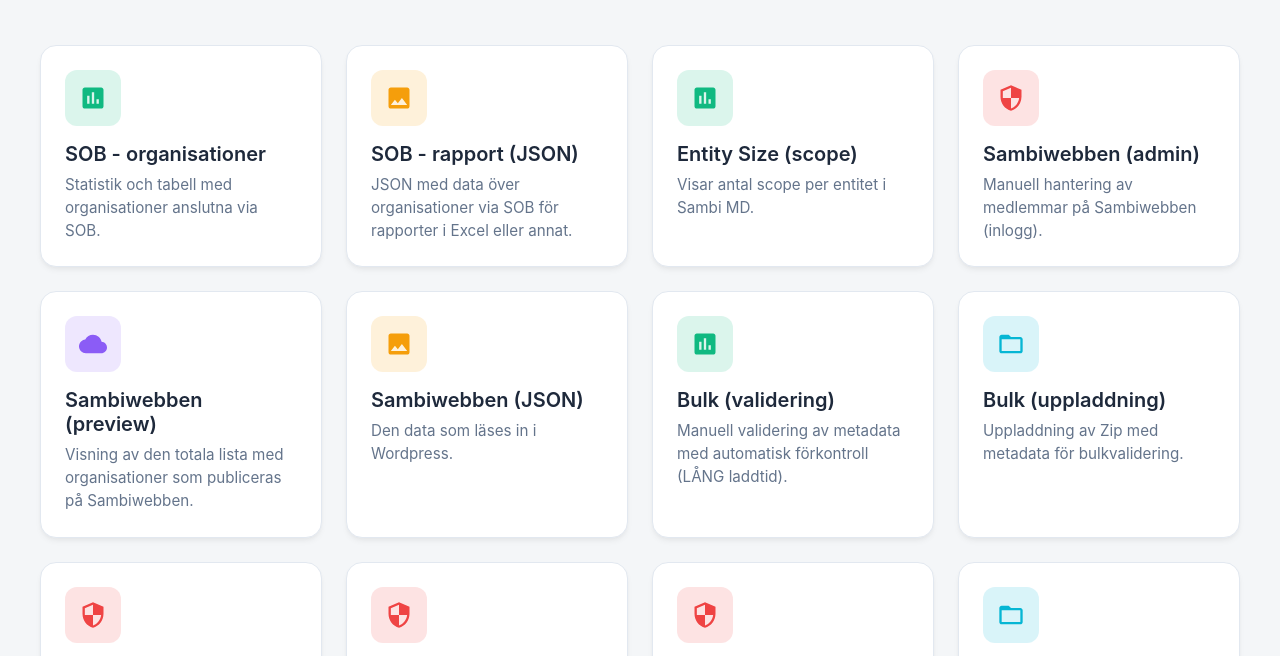
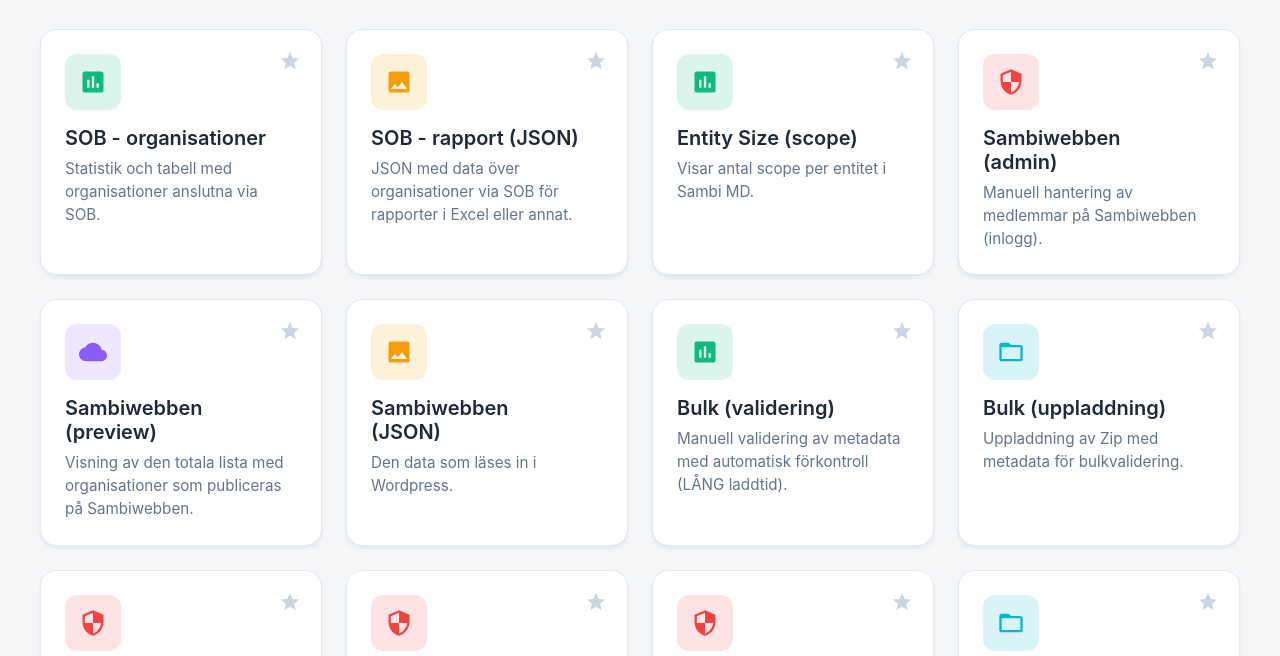
Before and after one commit to rob1sun/portal-fedtools, a plain HTML site: page index.html in a window 1280 px wide. Shown: the part 93-749 px from the top of the page. Drawn offline with Linux system fonts and the light colour scheme.

Commit message:
Update index.html

```diff
--- a/index.html
+++ b/index.html
@@ -7,7 +7,7 @@
     <style>
         /* --- CSS VARIABLES & THEME SETUP --- */
         :root {
-            /* Light Theme (Default) */
+            /* Light Theme */
             --bg-body: #f4f6f8;
             --bg-card: #ffffff;
             --text-main: #1e293b;
@@ -17,7 +17,8 @@
             --border-color: #e2e8f0;
             --btn-bg: #e2e8f0;
             --btn-text: #1e293b;
-            --accent-color: #3b82f6;
+            --fav-star-inactive: #cbd5e1;
+            --fav-star-active: #f59e0b; /* Amber */
         }
 
         /* Dark Theme Override */
@@ -31,10 +32,11 @@
             --border-color: #334155;
             --btn-bg: #334155;
             --btn-text: #f1f5f9;
+            --fav-star-inactive: #475569;
         }
 
         /* --- GLOBAL STYLES --- */
-        * { box-sizing: border-box; margin: 0; padding: 0; transition: background-color 0.3s ease, color 0.3s ease; }
+        * { box-sizing: border-box; margin: 0; padding: 0; transition: background-color 0.3s ease, color 0.3s ease, border-color 0.3s ease; }
 
         body {
             font-family: -apple-system, BlinkMacSystemFont, "Segoe UI", Roboto, Helvetica, Arial, sans-serif;
@@ -50,7 +52,7 @@
             display: flex;
             justify-content: space-between;
             align-items: center;
-            margin-bottom: 3rem;
+            margin-bottom: 2rem;
             max-width: 1200px;
             width: 100%;
             margin-left: auto;
@@ -76,14 +78,34 @@
         }
         .theme-toggle:hover { opacity: 0.9; }
 
-        /* --- GRID LAYOUT --- */
+        /* --- SECTIONS & GRID --- */
+        .content-wrapper {
+            max-width: 1200px;
+            width: 100%;
+            margin: 0 auto;
+        }
+
+        .section-header {
+            font-size: 0.85rem;
+            text-transform: uppercase;
+            letter-spacing: 0.05em;
+            color: var(--text-muted);
+            font-weight: 700;
+            margin-bottom: 1rem;
+            margin-top: 2rem;
+            display: flex;
+            align-items: center;
+            gap: 8px;
+        }
+
+        /* Dölj sektionsrubriker om de är tomma eller default */
+        .hidden { display: none; }
+
         .grid-container {
             display: grid;
             grid-template-columns: repeat(auto-fill, minmax(280px, 1fr));
             gap: 24px;
-            max-width: 1200px;
             width: 100%;
-            margin: 0 auto;
         }
 
         /* --- CARD DESIGN --- */
@@ -100,8 +122,7 @@
             flex-direction: column;
             align-items: flex-start;
             cursor: pointer;
-            position: relative;
-            overflow: hidden;
+            position: relative; /* För att stjärnan ska kunna positioneras absolut */
         }
 
         .card:hover {
@@ -118,21 +139,47 @@
             align-items: center;
             justify-content: center;
             margin-bottom: 16px;
-            background-color: rgba(0,0,0,0.05); /* Fallback */
+            background-color: rgba(0,0,0,0.05);
         }
 
         [data-theme="dark"] .icon-box { background-color: rgba(255,255,255,0.05); }
-
         .icon-box svg { width: 28px; height: 28px; fill: currentColor; }
 
         /* Text Content */
-        .card-title { font-size: 1.25rem; font-weight: 600; margin-bottom: 8px; }
+        .card-title { font-size: 1.25rem; font-weight: 600; margin-bottom: 8px; padding-right: 20px; }
         .card-desc { font-size: 0.95rem; color: var(--text-muted); line-height: 1.5; }
 
+        /* --- FAVORITE STAR --- */
+        .fav-btn {
+            position: absolute;
+            top: 16px;
+            right: 16px;
+            background: transparent;
+            border: none;
+            cursor: pointer;
+            color: var(--fav-star-inactive);
+            padding: 4px;
+            border-radius: 50%;
+            transition: transform 0.2s, color 0.2s;
+            z-index: 2; /* Ligg ovanpå kortets länk */
+        }
+
+        .fav-btn:hover { transform: scale(1.2); }
+
+        .fav-btn.active {
+            color: var(--fav-star-active);
+        }
+
+        .fav-btn svg {
+            width: 22px;
+            height: 22px;
+            fill: currentColor;
+        }
+
         /* --- LOADING STATE --- */
-        .loading { text-align: center; color: var(--text-muted); width: 100%; grid-column: 1 / -1; margin-top: 2rem; }
+        .loading { text-align: center; color: var(--text-muted); margin-top: 2rem; }
 
-        /* --- RESPONSIVE ADJUSTMENTS --- */
+        /* --- RESPONSIVE --- */
         @media (max-width: 600px) {
             body { padding: 1.5rem; }
             header { flex-direction: column; align-items: flex-start; gap: 1rem; }
@@ -153,104 +200,118 @@
         </button>
     </header>
 
-    <main id="appGrid" class="grid-container">
-        <div class="loading">Laddar verktyg...</div>
-    </main>
+    <div class="content-wrapper">
+        <div id="loading" class="loading">Laddar verktyg...</div>
+
+        <div id="favSection" class="hidden">
+            <h3 class="section-header">
+                <svg width="16" height="16" viewBox="0 0 24 24" fill="#f59e0b" stroke="none"><path d="M12 17.27L18.18 21l-1.64-7.03L22 9.24l-7.19-.61L12 2 9.19 8.63 2 9.24l5.46 4.73L5.82 21z"/></svg>
+                Mina Favoriter
+            </h3>
+            <div id="favGrid" class="grid-container"></div>
+        </div>
+
+        <div id="mainSection">
+            <h3 id="mainHeader" class="section-header hidden">Övriga Verktyg</h3>
+            <div id="mainGrid" class="grid-container"></div>
+        </div>
+    </div>
 
     <script>
         // --- 1. CONFIG & ICONS ---
-        // Vi definierar ikonerna här så att JSON-filen blir renare.
-        // JSON behöver bara referera till "admin", "analytics" etc.
         const ICONS = {
             admin: {
                 path: '<path d="M12 2C6.48 2 2 6.48 2 12s4.48 10 10 10 10-4.48 10-10S17.52 2 12 2zm1 17h-2v-2h2v2zm2.07-7.75l-.9.92C13.45 12.9 13 13.5 13 15h-2v-.5c0-1.1.45-2.1 1.17-2.83l1.24-1.26c.37-.36.59-.86.59-1.41 0-1.1-.9-2-2-2s-2 .9-2 2H8c0-2.21 1.79-4 4-4s4 1.79 4 4c0 .88-.36 1.68-.93 2.25z"/>',
-                color: '#3b82f6', // Blue
-                bg: 'rgba(59, 130, 246, 0.15)'
+                color: '#3b82f6', bg: 'rgba(59, 130, 246, 0.15)'
             },
             analytics: {
                 path: '<path d="M19 3H5c-1.1 0-2 .9-2 2v14c0 1.1.9 2 2 2h14c1.1 0 2-.9 2-2V5c0-1.1-.9-2-2-2zM9 17H7v-7h2v7zm4 0h-2V7h2v10zm4 0h-2v-4h2v4z"/>',
-                color: '#10b981', // Green
-                bg: 'rgba(16, 185, 129, 0.15)'
+                color: '#10b981', bg: 'rgba(16, 185, 129, 0.15)'
             },
             cloud: {
                 path: '<path d="M19.35 10.04C18.67 6.59 15.64 4 12 4 9.11 4 6.6 5.64 5.35 8.04 2.34 8.36 0 10.91 0 14c0 3.31 2.69 6 6 6h13c2.76 0 5-2.24 5-5 0-2.64-2.05-4.78-4.65-4.96z"/>',
-                color: '#8b5cf6', // Purple
-                bg: 'rgba(139, 92, 246, 0.15)'
+                color: '#8b5cf6', bg: 'rgba(139, 92, 246, 0.15)'
             },
             security: {
                 path: '<path d="M12 1L3 5v6c0 5.55 3.84 10.74 9 12 5.16-1.26 9-6.45 9-12V5l-9-4zm0 10.99h7c-.53 4.12-3.28 7.79-7 8.94V12H5V6.3l7-3.11v8.8z"/>',
-                color: '#ef4444', // Red
-                bg: 'rgba(239, 68, 68, 0.15)'
+                color: '#ef4444', bg: 'rgba(239, 68, 68, 0.15)'
             },
             media: {
                 path: '<path d="M21 19V5c0-1.1-.9-2-2-2H5c-1.1 0-2 .9-2 2v14c0 1.1.9 2 2 2h14c1.1 0 2-.9 2-2zM8.5 13.5l2.5 3.01L14.5 12l4.5 6H5l3.5-4.5z"/>',
-                color: '#f59e0b', // Amber/Orange
-                bg: 'rgba(245, 158, 11, 0.15)'
+                color: '#f59e0b', bg: 'rgba(245, 158, 11, 0.15)'
             },
             docs: {
                 path: '<path d="M20 6h-8l-2-2H4c-1.1 0-1.99.9-1.99 2L2 18c0 1.1.9 2 2 2h16c1.1 0 2-.9 2-2V8c0-1.1-.9-2-2-2zm0 12H4V8h16v10z"/>',
-                color: '#06b6d4', // Cyan
-                bg: 'rgba(6, 182, 212, 0.15)'
+                color: '#06b6d4', bg: 'rgba(6, 182, 212, 0.15)'
             }
         };
 
-        // --- 2. FALLBACK DATA (Om /data.json saknas) ---
         const DEMO_DATA = [
-            { id: "1", name: "Användarstöd", desc: "Supportsystem och tickets för interna ärenden.", url: "https://example.com/support", iconType: "admin" },
-            { id: "2", name: "Ekonomi & Lön", desc: "Rapportera tid och se lönespecifikationer.", url: "https://example.com/finance", iconType: "analytics" },
-            { id: "3", name: "Dokument", desc: "Centralt arkiv för avtal och policyer.", url: "https://example.com/docs", iconType: "docs" },
-            { id: "4", name: "Säkerhetscenter", desc: "Incidentrapportering och GDPR-loggar.", url: "https://example.com/security", iconType: "security" },
-            { id: "5", name: "Mediabank", desc: "Logotyper, bilder och presentationer.", url: "https://example.com/media", iconType: "media" },
-            { id: "6", name: "Molntjänster", desc: "Status och driftinformation för servrar.", url: "https://example.com/cloud", iconType: "cloud" }
+            { id: "1", name: "Användarstöd", desc: "Supportsystem och tickets.", url: "#", iconType: "admin" },
+            { id: "2", name: "Ekonomi & Lön", desc: "Rapportera tid och se löner.", url: "#", iconType: "analytics" },
+            { id: "3", name: "Dokument", desc: "Centralt arkiv för avtal.", url: "#", iconType: "docs" },
+            { id: "4", name: "Säkerhet", desc: "Incidentrapportering.", url: "#", iconType: "security" },
+            { id: "5", name: "Mediabank", desc: "Logotyper och bilder.", url: "#", iconType: "media" },
+            { id: "6", name: "Molnstatus", desc: "Driftinformation.", url: "#", iconType: "cloud" }
         ];
 
-        // --- 3. LOGIC ---
         document.addEventListener('DOMContentLoaded', () => {
+            // --- VARIABLER ---
             const themeBtn = document.getElementById('themeBtn');
-            const grid = document.getElementById('appGrid');
+            const favGrid = document.getElementById('favGrid');
+            const mainGrid = document.getElementById('mainGrid');
+            const favSection = document.getElementById('favSection');
+            const mainHeader = document.getElementById('mainHeader');
+            const loading = document.getElementById('loading');
 
-            // A. TEMA HANTERING
+            let allTools = [];
+            // Hämta favoriter från localStorage (en lista av IDn: ["1", "4"])
+            let favorites = JSON.parse(localStorage.getItem('portalFavorites')) || [];
+
+            // --- TEMA ---
             function applyTheme(theme) {
                 document.documentElement.setAttribute('data-theme', theme);
                 localStorage.setItem('portalTheme', theme);
             }
-
-            // Initiera tema (kolla LocalStorage, annars System Prefs)
             const savedTheme = localStorage.getItem('portalTheme');
             const systemDark = window.matchMedia('(prefers-color-scheme: dark)').matches;
+            if (savedTheme) applyTheme(savedTheme);
+            else if (systemDark) applyTheme('dark');
 
-            if (savedTheme) {
-                applyTheme(savedTheme);
-            } else if (systemDark) {
-                applyTheme('dark');
+            themeBtn.addEventListener('click', () => {
+                const current = document.documentElement.getAttribute('data-theme');
+                applyTheme(current === 'dark' ? 'light' : 'dark');
+            });
+
+            // --- LOGIK FÖR VERKTYG ---
+            async function initPortal() {
+                try {
+                    const response = await fetch('/data.json');
+                    if (!response.ok) throw new Error("JSON fail");
+                    allTools = await response.json();
+                } catch (e) {
+                    allTools = DEMO_DATA;
+                }
+                loading.style.display = 'none';
+                renderApp();
             }
 
-            // Knapp-klick
-            themeBtn.addEventListener('click', () => {
-                const current = document.documentElement.getAttribute('data-theme');
-                const next = current === 'dark' ? 'light' : 'dark';
-                applyTheme(next);
-            });
+            function toggleFavorite(id, event) {
+                // Stoppa klicket så vi inte öppnar länken
+                event.preventDefault();
+                event.stopPropagation();
 
-            // B. HÄMTA DATA & RENDERA
-            async function initPortal() {
-                let tools = [];
-                try {
-                    const response = await fetch('/data.json');
-                    if (!response.ok) throw new Error("Kunde inte ladda JSON");
-                    tools = await response.json();
-                } catch (error) {
-                    console.warn("Kunde inte hämta /data.json, använder demo-data istället.", error);
-                    tools = DEMO_DATA;
+                if (favorites.includes(id)) {
+                    favorites = favorites.filter(favId => favId !== id);
+                } else {
+                    favorites.push(id);
                 }
-                renderTools(tools);
+                localStorage.setItem('portalFavorites', JSON.stringify(favorites));
+                renderApp(); // Rita om sidan
             }
 
-            function renderTools(tools) {
-                grid.innerHTML = ''; // Rensa "Loading..."
-
-                tools.forEach(tool => {
-                    const iconConfig = ICONS[tool.iconType] || ICONS['admin']; // Fallback icon
+            function createCard(tool, isFav) {
+                const iconConfig = ICONS[tool.iconType] || ICONS['admin'];
 
                 const card = document.createElement('a');
                 card.className = 'card';
@@ -258,9 +319,16 @@
                 card.target = '_blank';
                 card.rel = 'noopener noreferrer';
 
+                // Stjärn-knapp
+                const starBtn = document.createElement('button');
+                starBtn.className = `fav-btn ${isFav ? 'active' : ''}`;
+                starBtn.title = isFav ? "Ta bort från favoriter" : "Lägg till i favoriter";
+                // SVG för stjärna
+                starBtn.innerHTML = `<svg viewBox="0 0 24 24"><path d="M12 17.27L18.18 21l-1.64-7.03L22 9.24l-7.19-.61L12 2 9.19 8.63 2 9.24l5.46 4.73L5.82 21z"/></svg>`;
+                starBtn.onclick = (e) => toggleFavorite(tool.id, e);
+
                 const iconBox = document.createElement('div');
                 iconBox.className = 'icon-box';
-                    // Vi applicerar inline styles för färgen dynamiskt
                 iconBox.style.color = iconConfig.color;
                 iconBox.style.backgroundColor = iconConfig.bg;
                 iconBox.innerHTML = `<svg viewBox="0 0 24 24">${iconConfig.path}</svg>`;
@@ -273,8 +341,36 @@
                 desc.className = 'card-desc';
                 desc.textContent = tool.desc;
 
-                    card.append(iconBox, title, desc);
-                    grid.append(card);
+                card.append(starBtn, iconBox, title, desc);
+                return card;
+            }
+
+            function renderApp() {
+                // Töm gridarna
+                favGrid.innerHTML = '';
+                mainGrid.innerHTML = '';
+
+                // Dela upp verktygen
+                const favTools = allTools.filter(t => favorites.includes(t.id));
+                const otherTools = allTools.filter(t => !favorites.includes(t.id));
+
+                // 1. Rendera favoriter
+                if (favTools.length > 0) {
+                    favSection.classList.remove('hidden');
+                    favTools.forEach(tool => {
+                        favGrid.appendChild(createCard(tool, true));
+                    });
+                    // Om vi har favoriter, visa rubrik för "Övriga"
+                    mainHeader.classList.remove('hidden');
+                } else {
+                    favSection.classList.add('hidden');
+                    // Om inga favoriter, dölj rubrik för "Övriga" (för renare look)
+                    mainHeader.classList.add('hidden');
+                }
+
+                // 2. Rendera övriga
+                otherTools.forEach(tool => {
+                    mainGrid.appendChild(createCard(tool, false));
                 });
             }
 
```
Lines whose indentation alone changed are shown as unchanged.
